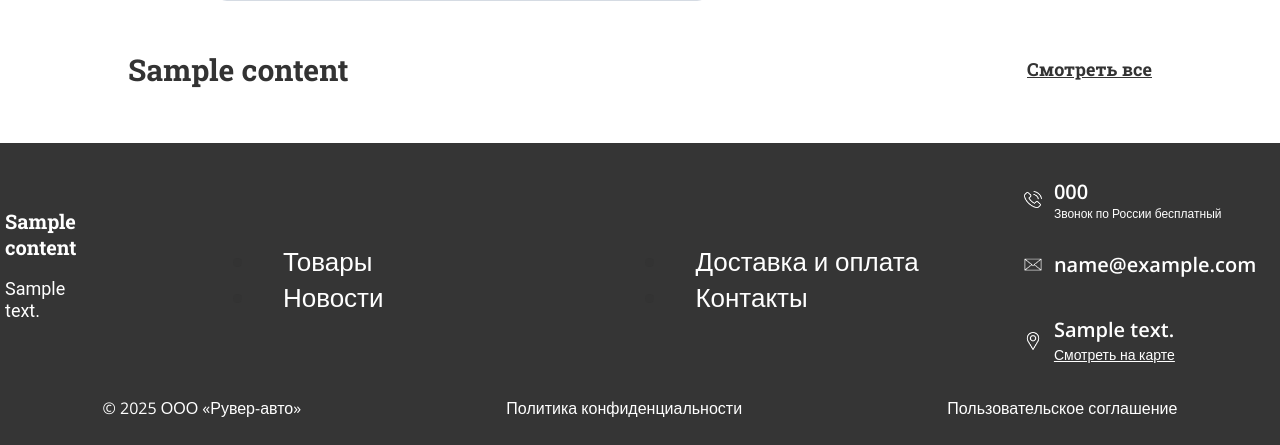
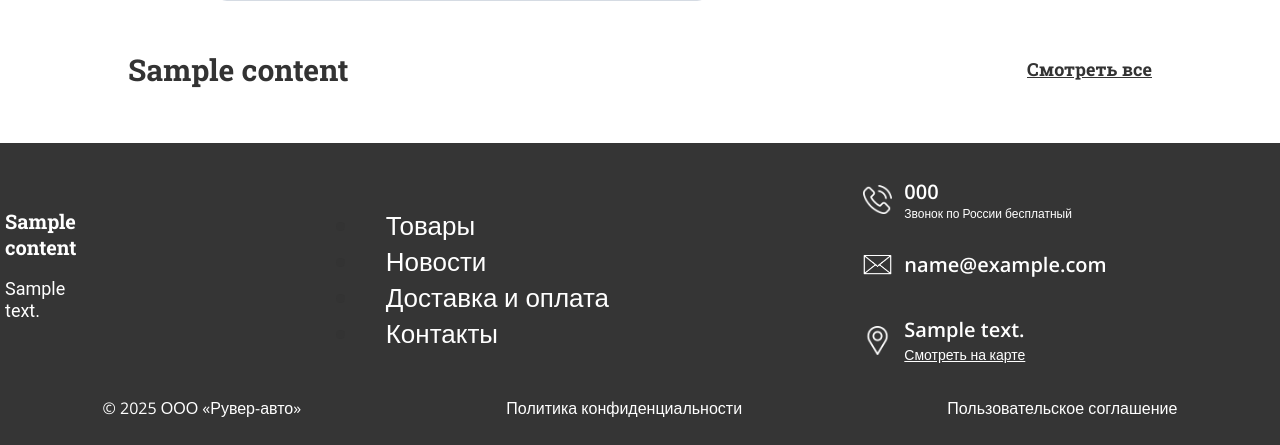
Before and after one commit to kanisimoff44/RuverAuto, a FastAPI app: template app/templates/main.html in a window 1280 px wide. Shown: the part 697-1142 px from the top of the page. Run offline with FastAPI, Linux system fonts and the light colour scheme; the template is opened without the code that fills it: most values are stand-ins (such as "Sample title", 1, 10 or a date in 2020); grey boxes marked "Sample" are stand-in pictures; parts of the project's set-up code (start-up, migrations or seed data) failed here and were passed over.

Commit message:
[fix] change footer [master]

```diff
--- a/app/static/css/base.css
+++ b/app/static/css/base.css
@@ -228,8 +228,7 @@ body::-webkit-scrollbar {
   text-align: left;
 }
 
-.footer__top .footer__nav-menu-first,
-.footer__top .footer__nav-menu-second {
+.footer__top .footer__nav-menu {
   display: flex;
   justify-content: space-around;
   align-items: center;
@@ -241,30 +240,21 @@ body::-webkit-scrollbar {
 }
 
 .footer__top
-.footer__nav-menu-first
-.footer__nav-menu-items,
-.footer__nav-menu-second
+.footer__nav-menu
 .footer__nav-menu-items {
   margin: auto;
   padding: auto;
 }
 
 .footer__top
-.footer__nav-menu-first
-.footer__nav-menu-items
-.footer__nav-link,
-.footer__nav-menu-second
+.footer__nav-menu
 .footer__nav-menu-items
 .footer__nav-link {
   margin: 0 25px;
 }
 
 .footer__top
-.footer__nav-menu-first
-.footer__nav-menu-items
-.footer__nav-link
-.nav-link,
-.footer__nav-menu-second
+.footer__nav-menu
 .footer__nav-menu-items
 .footer__nav-link
 .nav-link {
@@ -275,11 +265,7 @@ body::-webkit-scrollbar {
 }
 
 .footer__top
-.footer__nav-menu-first
-.footer__nav-menu-items
-.footer__nav-link
-.nav-link:hover,
-.footer__nav-menu-second
+.footer__nav-menu
 .footer__nav-menu-items
 .footer__nav-link
 .nav-link:hover {
--- a/app/templates/base.html
+++ b/app/templates/base.html
@@ -118,7 +118,7 @@
         </div>
 
         <!-- Меню -->
-        <div class="footer__nav-menu-first">
+        <div class="footer__nav-menu">
           <ul class="footer__nav-menu-items">
             {% if products %}
               <li class="footer__nav-link"><a href="/pages/products" class="nav-link" class:name={condition}>Товары</a></li>
@@ -126,11 +126,6 @@
             {% if all_news %}
               <li class="footer__nav-link"><a href="/pages/news" class="nav-link">Новости</a></li>
             {% endif %}
-          </ul>
-        </div>
-
-        <div class="footer__nav-menu-second">
-          <ul class="footer__nav-menu-items">
             {% if page.delivery_and_payment %}
               <li class="footer__nav-link"><a href="/pages/delivery-and-payment" class="nav-link">Доставка и оплата</a></li>
             {% endif %}
```
